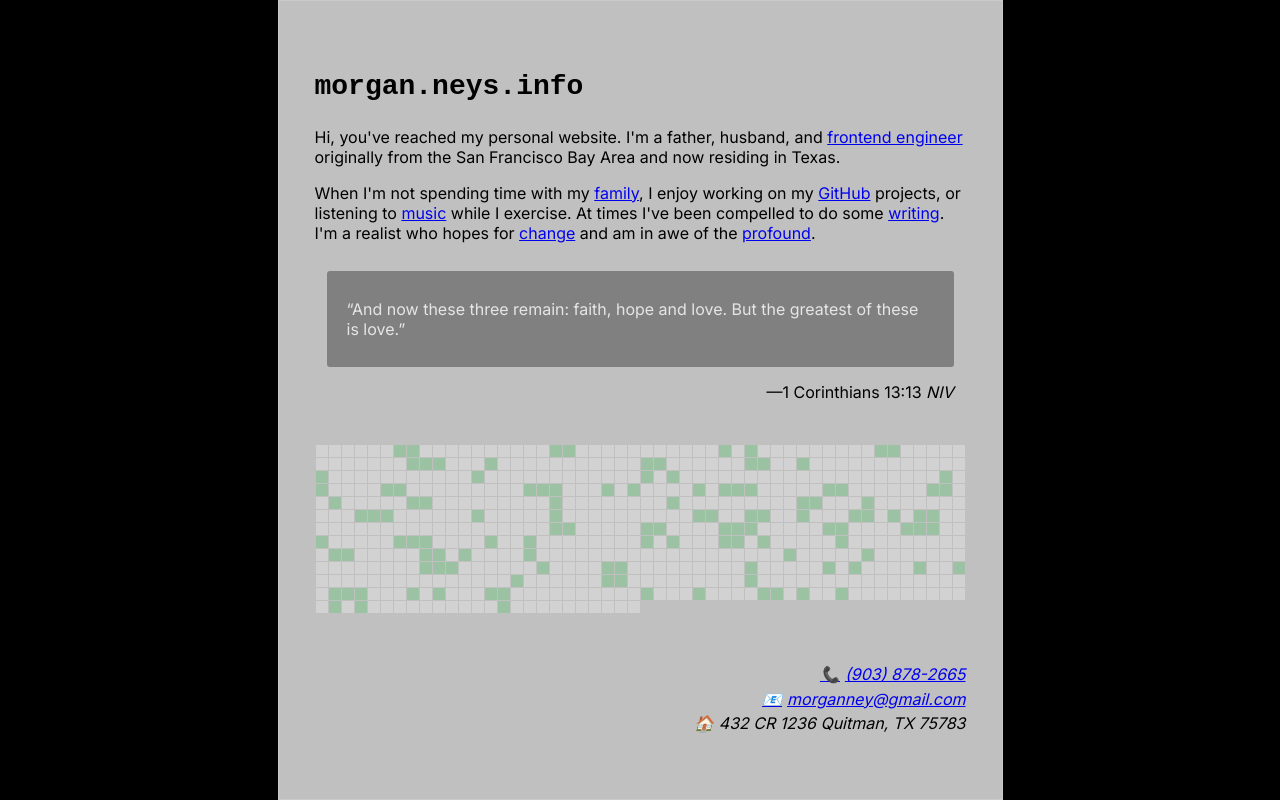
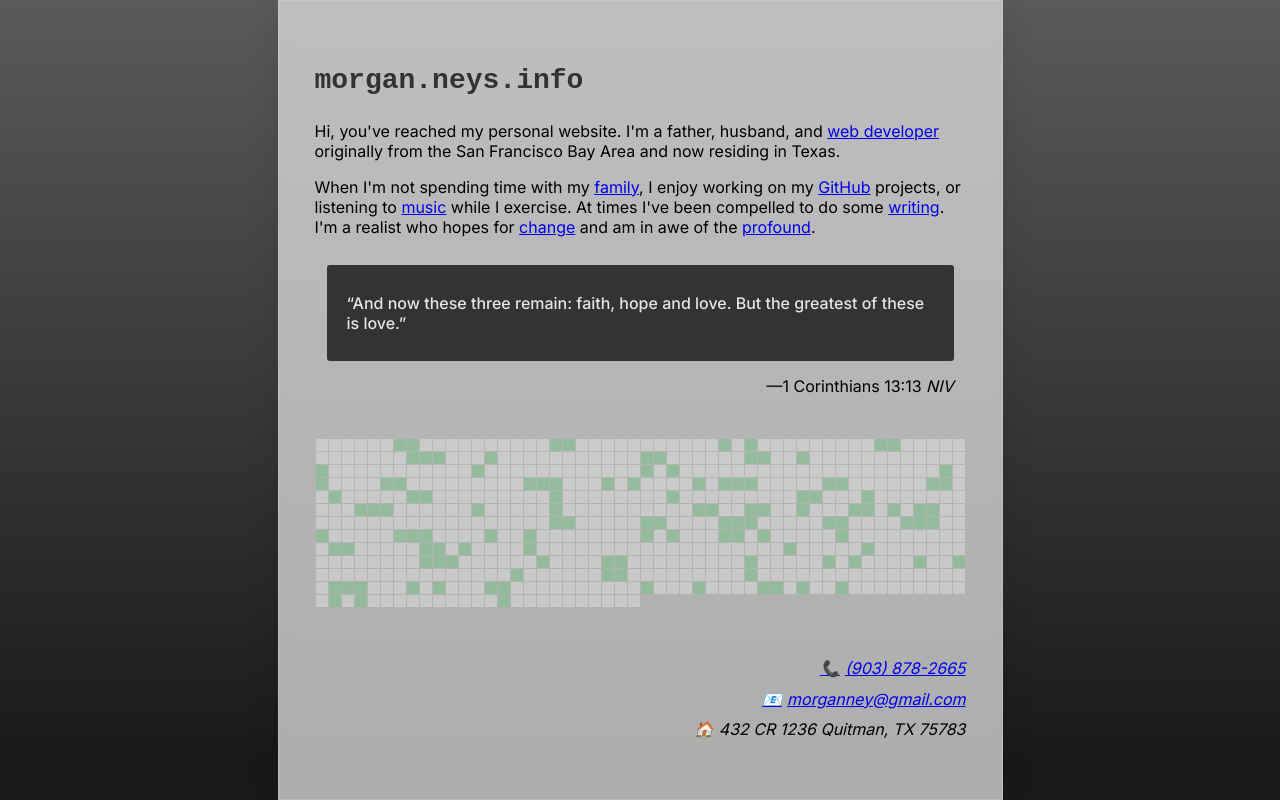
Before and after one commit to morganney/morgan.neys.info, a Next.js app: page / in a window 1280 px wide. Built offline with nearby package versions, Linux system fonts and the light colour scheme.

Commit message:
refactor: styles, deps, etc. (#22)

```diff
--- a/app/(personal)/globals.css
+++ b/app/(personal)/globals.css
@@ -10,25 +10,25 @@ body {
   box-sizing: border-box;
 }
 html {
-  height: 100%;
+  min-height: 100%;
   display: flex;
-  background: black;
+  background: linear-gradient(#5a5a5a 0%, #191919 95%);
+
 }
 body {
   display: grid;
   grid-auto-rows: max-content;
   gap: 52px;
   align-content: center;
-  min-height: 100%;
-  max-width: 725px;
+  min-height: 100dvh;
+  width: 725px;
   margin: auto;
   padding: 18px;
-  background: rgba(224, 224, 224, 0.86);
+  background: rgba(224, 224, 224, 0.75);
   box-shadow: 0 4px 30px rgba(0, 0, 0, 0.1);
   backdrop-filter: blur(5px);
   border: 1px solid rgba(224, 224, 224, 0.3);
 }
-
 a:link,
 a:visited {
   color: rgb(0, 0, 238);
@@ -49,6 +49,7 @@ main > section:first-child h1 {
   margin: 0;
   font-size: 28px;
   word-break: break-all;
+  color: #333;
 }
 main > h1 {
   margin: 0 0 24px 0;
@@ -64,7 +65,7 @@ main + footer address {
   flex-direction: column;
   align-items: flex-end;
   justify-content: center;
-  gap: 6px;
+  gap: 12px;
 }
 main + footer address > *::before {
   margin-right: 5px;
@@ -113,12 +114,12 @@ span.spinner {
   border-bottom-color: rgba(255, 255, 255, 0);
   animation: spin 1s linear infinite;
 }
-@media (min-width: 500px) {
+@media (width >= 500px) {
   body {
     padding: 28px;
   }
 }
-@media (min-width: 900px) {
+@media (width >= 900px) {
   body {
     padding: 36px;
   }
--- a/app/(personal)/layout.js
+++ b/app/(personal)/layout.js
@@ -6,10 +6,11 @@ import './globals.css'
 import { Inter } from 'next/font/google'
 
 const inter = Inter({ subsets: ['latin'] })
+
 export const metadata = {
   title: 'Morgan Ney',
   description:
-    'Personal website of Morgan Ney, a father, husband, and web developer originally from the San Francisco Bay Area and now residing in Texas.',
+    'Personal website of Morgan Ney, a husband, father, and web developer originally from the San Francisco Bay Area and now residing in Texas.',
 }
 export default function RootLayout({ children }) {
   return (
--- a/app/(personal)/music/page.js
+++ b/app/(personal)/music/page.js
@@ -277,6 +277,12 @@ export default function Music() {
               <span slot="title">C.R.E.A.M. &mdash; Wu&ndash;Tang Clan</span>
             </song-details>
           </li>
+          <li>
+            <song-details id="xmUZ6nCFNoU">
+              <span slot="icon">🎸</span>
+              <span slot="title">Today &mdash; The Smashing Pumpkins</span>
+            </song-details>
+          </li>
           <li>to be continued...</li>
         </ul>
       </section>
--- a/app/(personal)/page.js
+++ b/app/(personal)/page.js
@@ -14,7 +14,7 @@ export default function Home() {
         <div>
           <p>
             Hi, you&apos;ve reached my personal website. I&apos;m a father, husband, and{' '}
-            <Link href="/resume">frontend engineer</Link> originally from the San
+            <Link href="/resume">web developer</Link> originally from the San
             Francisco Bay Area and now residing in Texas.
           </p>
           <p>
--- a/app/(personal)/page.module.css
+++ b/app/(personal)/page.module.css
@@ -7,9 +7,9 @@
   padding: 12px;
 }
 .blockquote > p {
-  background: #e5e5e577;
-  background: gray;
+  background: #333;
   color: #e5e5e5;
+  font-weight: 500;
   padding: 28px 20px;
   border-radius: 3px;
 }
--- a/app/(professional)/resume/page.js
+++ b/app/(professional)/resume/page.js
@@ -194,6 +194,10 @@ export default function Resume() {
                 frontend middleware service used for aggregation and mocking of other
                 microservices.
               </li>
+              <li>
+                Contributed as part of the front end platform teach, providing the
+                modules, framework, and tools to support higher-level feature development.
+              </li>
             </ul>
           </article>
           <article>
--- a/app/404.html
+++ /dev/null
@@ -1,157 +0,0 @@
-<html lang="en">
-  <head>
-    <meta charset="utf-8" />
-    <meta name="viewport" content="width=device-width, initial-scale=1" />
-    <link rel="preconnect" href="https://fonts.googleapis.com" />
-    <link rel="preconnect" href="https://fonts.gstatic.com" crossorigin />
-    <link
-      href="https://cdnjs.cloudflare.com/ajax/libs/normalize/8.0.1/normalize.min.css"
-      rel="stylesheet"
-    />
-    <link
-      href="https://fonts.googleapis.com/css2?family=Roboto&display=swap"
-      rel="stylesheet"
-    />
-    <style>
-      * {
-        box-sizing: border-box;
-        padding: 0;
-        margin: 0;
-      }
-      html,
-      body {
-        box-sizing: border-box;
-      }
-      html {
-        height: 100%;
-        display: flex;
-        background: black;
-      }
-      body {
-        display: grid;
-        grid-auto-rows: max-content;
-        height: max-content;
-        gap: 52px;
-        max-width: 800px;
-        margin: auto;
-        padding: 18px;
-        background: rgba(224, 224, 224, 0.86);
-        box-shadow: 0 4px 30px rgba(0, 0, 0, 0.1);
-        backdrop-filter: blur(5px);
-        border: 1px solid rgba(224, 224, 224, 0.3);
-        font-family: Roboto, Arial, Helvetica, sans-serif;
-      }
-
-      a:link,
-      a:visited {
-        color: rgb(0, 0, 238);
-      }
-      a:hover {
-        text-decoration: none;
-      }
-      h1 {
-        margin-top: 0;
-        font-size: 28px;
-        word-break: break-all;
-      }
-      p {
-        margin: 0 0 16px 0;
-        line-height: 1.25;
-      }
-      nav {
-        margin: 0 0 24px 0;
-      }
-      main,
-      footer {
-        min-width: 0;
-      }
-      main + footer address {
-        display: flex;
-        flex-direction: column;
-        align-items: flex-end;
-        justify-content: center;
-        gap: 6px;
-      }
-      main + footer address > *::before {
-        margin-right: 5px;
-      }
-      main + footer address > span::before {
-        content: '🏠';
-      }
-      main + footer address a:first-of-type::before {
-        content: '📞';
-      }
-      main + footer address a:last-of-type::before {
-        content: '📧';
-      }
-      a#home {
-        box-sizing: border-box;
-        display: flex;
-        align-items: center;
-        justify-content: center;
-        text-decoration: none;
-        height: 32px;
-        width: 32px;
-        border-radius: 50%;
-        border: 1px solid rgb(78, 168, 92);
-        background: rgb(78, 168, 92);
-        background: green;
-      }
-      a#home span {
-        color: white;
-        font-size: 16px;
-      }
-      @keyframes spin {
-        to {
-          transform: rotate(360deg);
-        }
-      }
-      span.spinner {
-        display: block;
-        content: '';
-        box-sizing: border-box;
-        width: 35px;
-        height: 35px;
-        border-radius: 50%;
-        border: 2px solid rgba(255, 255, 255, 1);
-        border-width: 2px;
-        border-color: green;
-        border-bottom-color: rgba(255, 255, 255, 0);
-        animation: spin 1s linear infinite;
-      }
-      @media (min-width: 500px) {
-        body {
-          padding: 28px;
-        }
-      }
-      @media (min-width: 900px) {
-        body {
-          padding: 36px;
-        }
-      }
-    </style>
-    <title>Morgan Ney - Page Not Found</title>
-  </head>
-  <body>
-    <main>
-      <nav>
-        <a href="/" id="home">
-          <span>MN</span>
-        </a>
-      </nav>
-      <h1>Not Found ¯\_(ツ)_/¯</h1>
-      <p>This page could not be found.</p>
-    </main>
-    <footer>
-      <address>
-        <a href="tel:+19038782665">
-          <span>(903) 878-2665</span>
-        </a>
-        <a href="mailto:morganney@gmail.com">
-          <span>morganney@gmail.com</span>
-        </a>
-        <span>432 CR 1236 Quitman, TX 75783</span>
-      </address>
-    </footer>
-  </body>
-</html>
--- a/public/youTube/styles.css
+++ b/public/youTube/styles.css
@@ -2,4 +2,7 @@
   display: flex;
   height: 100%;
   margin: 15px 0 0 0;
+  background: black;
+  padding: 8px 16px;
+  border-radius: 24px;
 }
```
Also changed, not shown: app/[notFound]/layout.js (deleted, +0 -7 lines), app/[notFound]/page.js (deleted, +0 -14 lines), package.json (+5 -6 lines), 1 other file (tests, documents, lock files or other folders).
